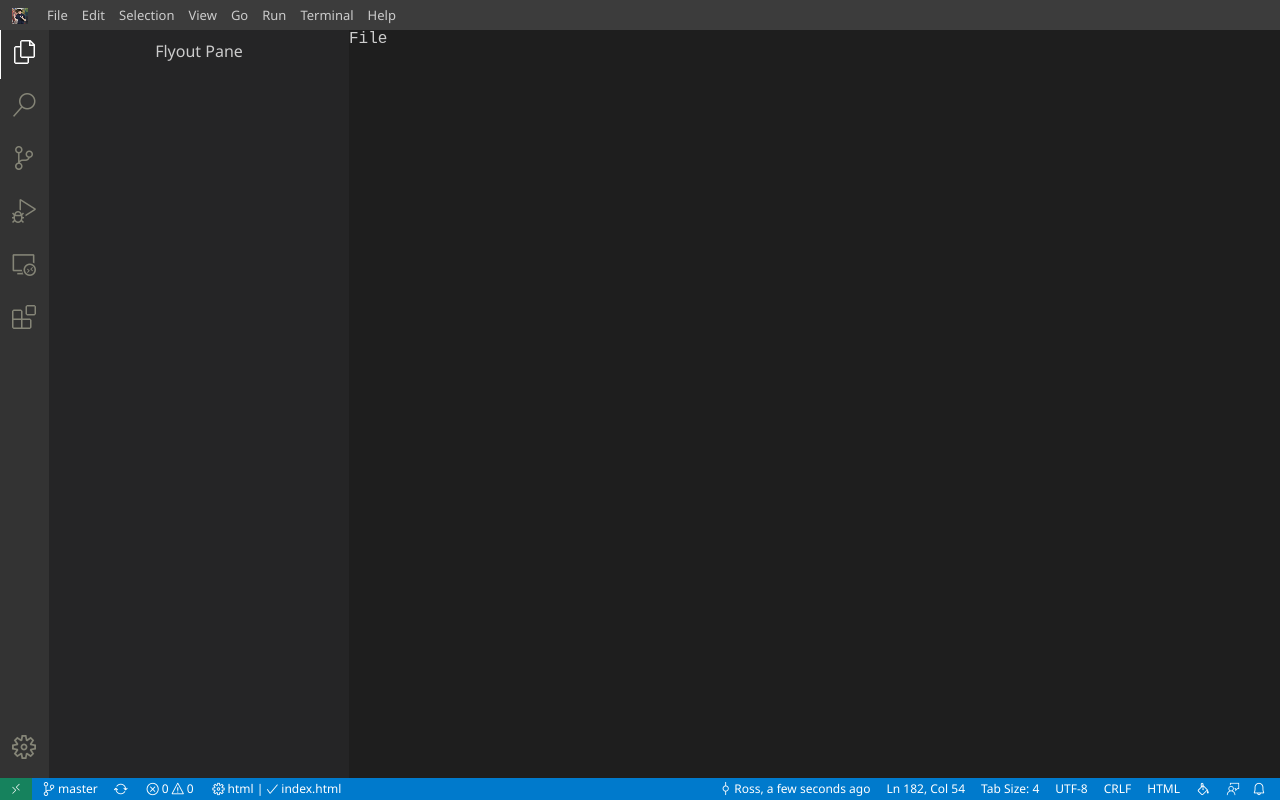
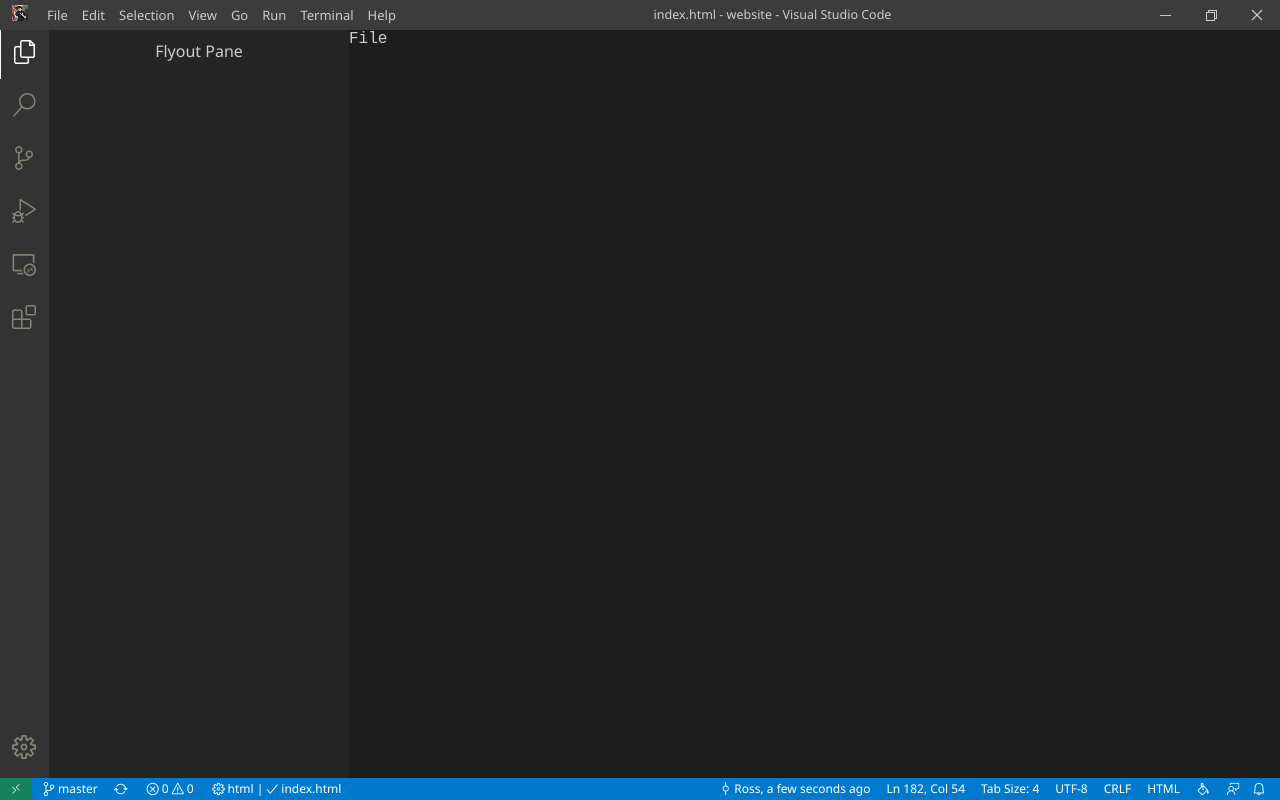
Before and after one commit to ToastyMallows/toastymallows.github.io, a plain HTML site: page index.html in a window 1280 px wide. Drawn offline with Linux system fonts and the light colour scheme.

Commit message:
title and window buttons

```diff
--- a/index.html
+++ b/index.html
@@ -34,9 +34,13 @@
 			background-color: #3c3c3c;
 			height: 30px;
 			font-size: 13px;
+			display: flex;
+			flex-flow: row nowrap;
+			justify-content: space-between;
+			line-height: 30px;
 		}
 
-		.headerWrapper {
+		.headerLeft {
 			display: flex;
 			flex-flow: row nowrap;
 			align-items: center;
@@ -44,10 +48,38 @@
 			justify-content: flex-start;
 		}
 
-		.headerWrapper * {
+		.headerLeft * {
 			display: inline-block;
 			text-align: center;
 			padding: 10px 7px;
+		}
+
+		.headerTitle {
+			font-size: 12.5px;
+		}
+
+		.headerRight {
+			display: flex;
+			flex-flow: row nowrap;
+			align-items: center;
+			height: 100%;
+			justify-content: flex-end;
+			text-align: center;
+		}
+
+		.headerRight .headerMenuItem {
+			height: 30px;
+			width: 46px;
+			font-size: 16px;
+		}
+
+		.headerRight .headerMenuItem:hover {
+			background-color: rgba(255, 255, 255, 0.1);
+			color: white;
+		}
+
+		.headerRight .headerClose:hover {
+			background-color: rgba(232, 17, 35, .9);
 		}
 
 		.headerIcon {
@@ -56,7 +88,7 @@
 			margin: 0 5px 0 5px;
 		}
 
-		.headerMenuItem:hover {
+		.headerLeft .headerMenuItem:hover {
 			background-color: rgba(255, 255, 255, 0.1);
 		}
 
@@ -200,7 +232,7 @@
 <body>
 	<div class="wrapper">
 		<div class="header">
-			<div class="headerWrapper">
+			<div class="headerLeft">
 				<div class="headerIcon">
 					<img src="favicon.png" />
 				</div>
@@ -212,6 +244,18 @@
 				<div class="headerMenuItem">Run</div>
 				<div class="headerMenuItem">Terminal</div>
 				<div class="headerMenuItem">Help</div>
+			</div>
+			<div class="headerTitle">index.html - website - Visual Studio Code</div>
+			<div class="headerRight">
+				<div class="headerMenuItem">
+					<span class="codicon codicon-chrome-minimize"></span>
+				</div>
+				<div class="headerMenuItem">
+					<span class="codicon codicon-chrome-restore"></span>
+				</div>
+				<div class="headerMenuItem headerClose">
+					<span class="codicon codicon-chrome-close"></span>
+				</div>
 			</div>
 		</div>
 		<div class="bodyWrapper">
```
